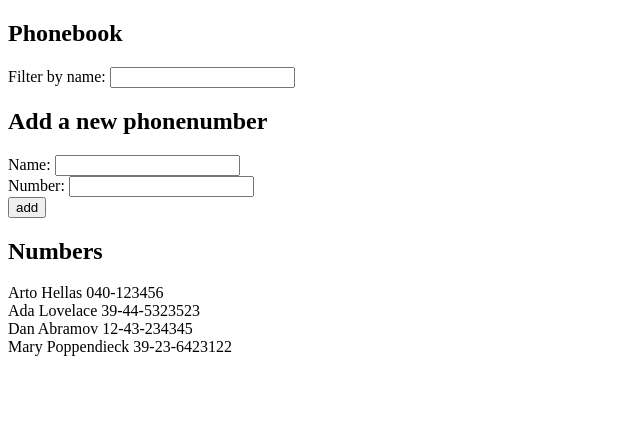
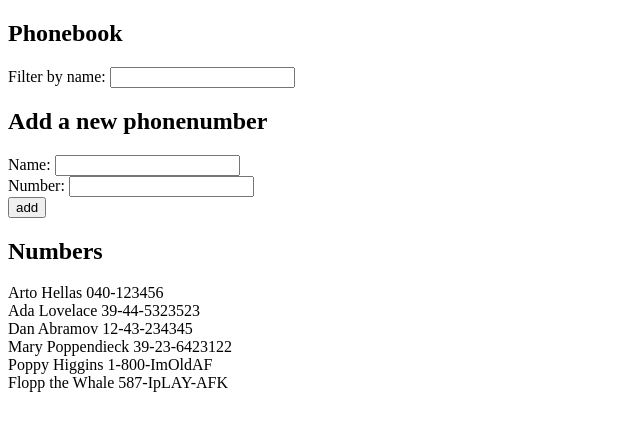
Before and after one commit to vkats90/FSO-Coursework, a React (Create React App) app in the folder part2/Phonebook/: page / in a window 1280 px wide. Shown: the top 430 px of the page, without its empty margins (0-640 px from the left). Built offline with nearby package versions, Linux system fonts and the light colour scheme; data requests are answered from the project's data file.

Commit message:
exercise 2.12 complete

```diff
--- a/part2/Phonebook/db.json
+++ b/part2/Phonebook/db.json
@@ -19,6 +19,16 @@
       "name": "Mary Poppendieck",
       "number": "39-23-6423122",
       "id": 4
+    },
+    {
+      "name": "Poppy Higgins",
+      "number": "1-800-ImOldAF",
+      "id": 5
+    },
+    {
+      "name": "Flopp the Whale",
+      "number": "587-IpLAY-AFK",
+      "id": 6
     }
   ]
 }
--- a/part2/Phonebook/src/App.js
+++ b/part2/Phonebook/src/App.js
@@ -30,14 +30,20 @@ const App = () => {
 
   const handleSubmit = (event) => {
     event.preventDefault();
+    //checking if fields are empty
     if (!newNumber || !newName) {
       alert("Input both name and number");
+      //checking if the name is already there
     } else if (
       persons.filter((person) => person.name === newName).length !== 0
     ) {
       alert(`${newName} is already in the phonebook`);
     } else {
       setPersons(persons.concat({ name: newName, number: newNumber }));
+      axios.post("http://localhost:3001/persons", {
+        name: newName,
+        number: newNumber,
+      });
       setNewName("");
       setNewNumber("");
     }
```
